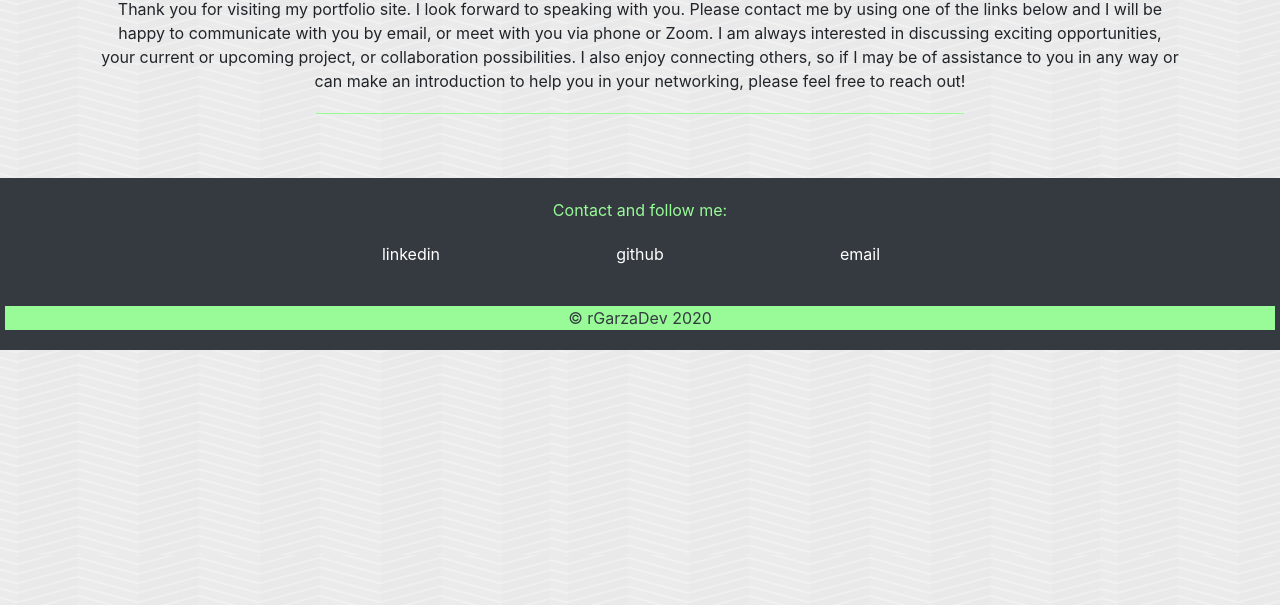
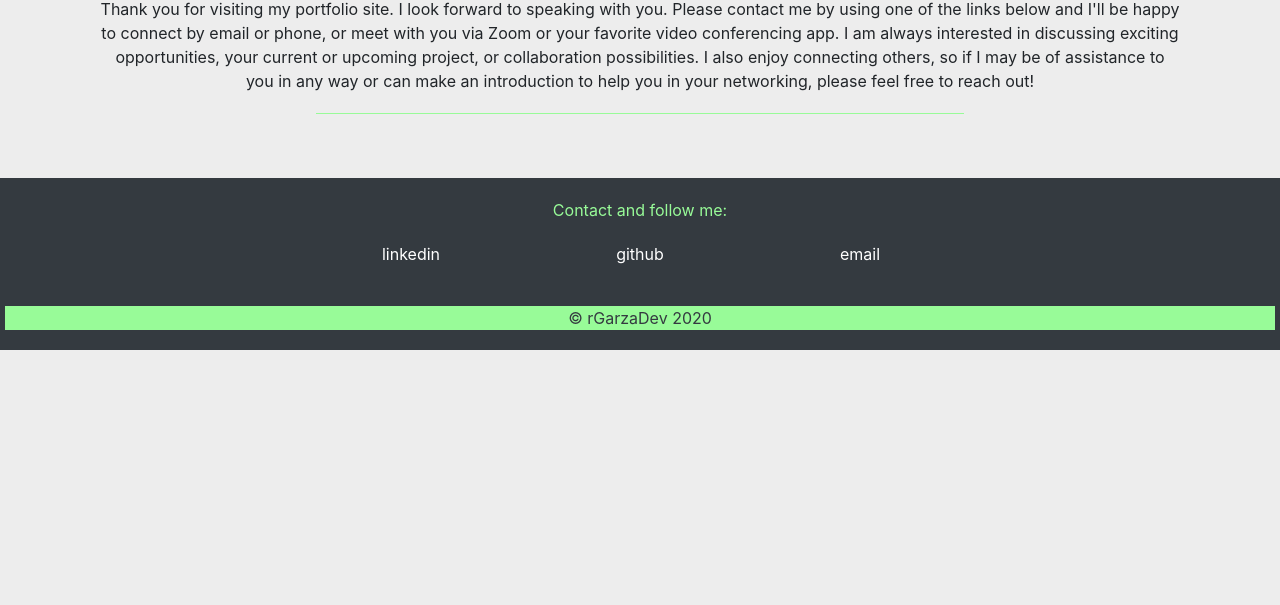
Before and after one commit to rgarzadev/Responsive-Portfolio, a plain HTML site: page contact.html in a window 1280 px wide. Shown: the part 195-800 px from the top of the page. Drawn offline with nearby package versions, Linux system fonts and the light colour scheme.

Commit message:
updated navbar colors and typography edits

```diff
--- a/contact.html
+++ b/contact.html
@@ -46,8 +46,8 @@
             <div class="media-body">
               <h1 class="mt-0">Contact me<span class="full-stop">.</span></h1>
               <p>Thank you for visiting my portfolio site. I look forward to speaking with you.
-                Please contact me by using one of the links below and I will be happy to communicate with you by email,
-                or meet with you via phone or Zoom.
+                Please contact me by using one of the links below and I'll be happy to connect by email or phone,
+                or meet with you via Zoom or your favorite video conferencing app.
                 I am always interested in discussing exciting opportunities, your current or upcoming project, or
                 collaboration possibilities.
                 I also enjoy connecting others, so if I may be of assistance to you in any way or can make an
@@ -57,25 +57,6 @@
           </div>
         </div>
       </div>
-      <!-- <div class="col-md-6">
-        <h3>Contact Form</h3>
-        <form action="#" name="contact_form">
-          <label for="first_name">First Name</label>
-          <input name="first_name" type="text" required placeholder="First Name" />
-          <br>
-          <label for="last_name">Last Name</label>
-          <input name="last_name" type="text" required placeholder="Last Name" />
-          <br>
-          <label for="email">Email</label>
-          <input name="email" type="email" required placeholder="name@email.com" />
-          <br>
-          <label for="message">Message</label><br>
-          <textarea name="message" cols="35" rows="5" placeholder="message" required> </textarea>
-          <div class="center">
-            <input type="submit" value="Submit">
-          </div>
-        </form>
-      </div> -->
     </div>
   </div>
 
--- a/styles.css
+++ b/styles.css
@@ -1,5 +1,6 @@
 body {
-    background-image: url("grey-bkg.jpg");
+    /* background-image: url("grey-bkg.jpg"); */
+    background-color: #ededed;
 }
 
 .hr-color {
@@ -12,7 +13,6 @@ img {
     margin: 30px auto;
     border: solid;
     border-color: palegreen;
-
 }
 
 #contact {
@@ -84,6 +84,10 @@ a:hover {
     color: palegreen;
 }
 
+nav a:hover{
+    color: palegreen !important;
+  }
+
 h1, h3, h4 {
     color: #343a40;
     text-decoration: underline;
```
Also changed, not shown: index.html (+2 -2 lines).
